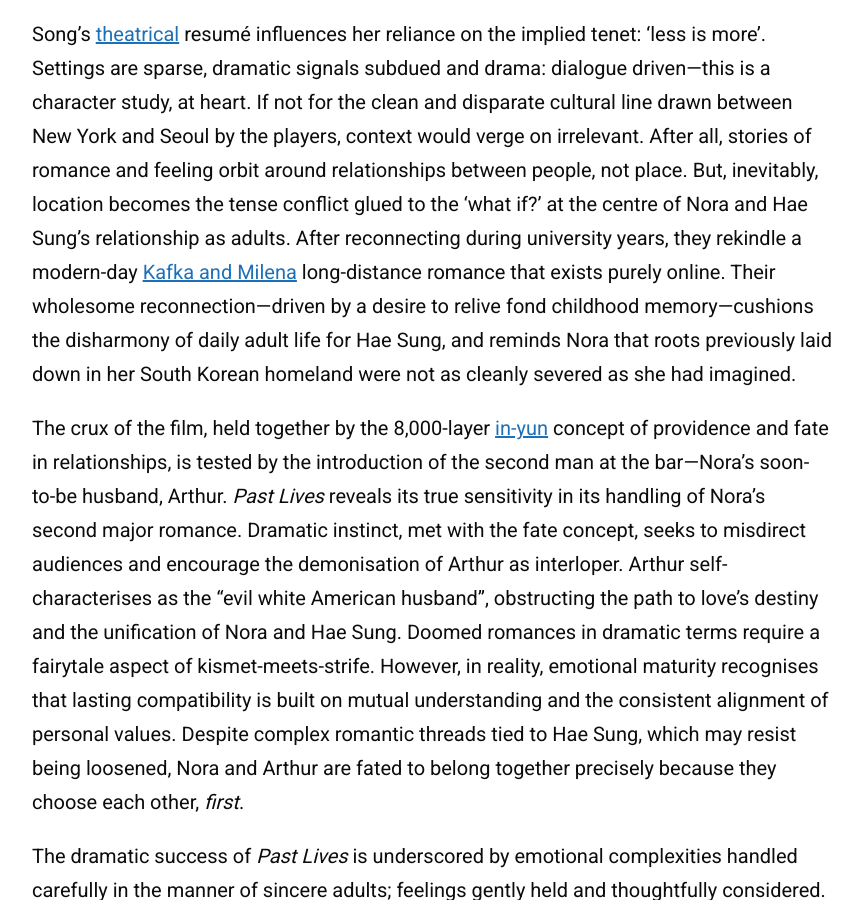
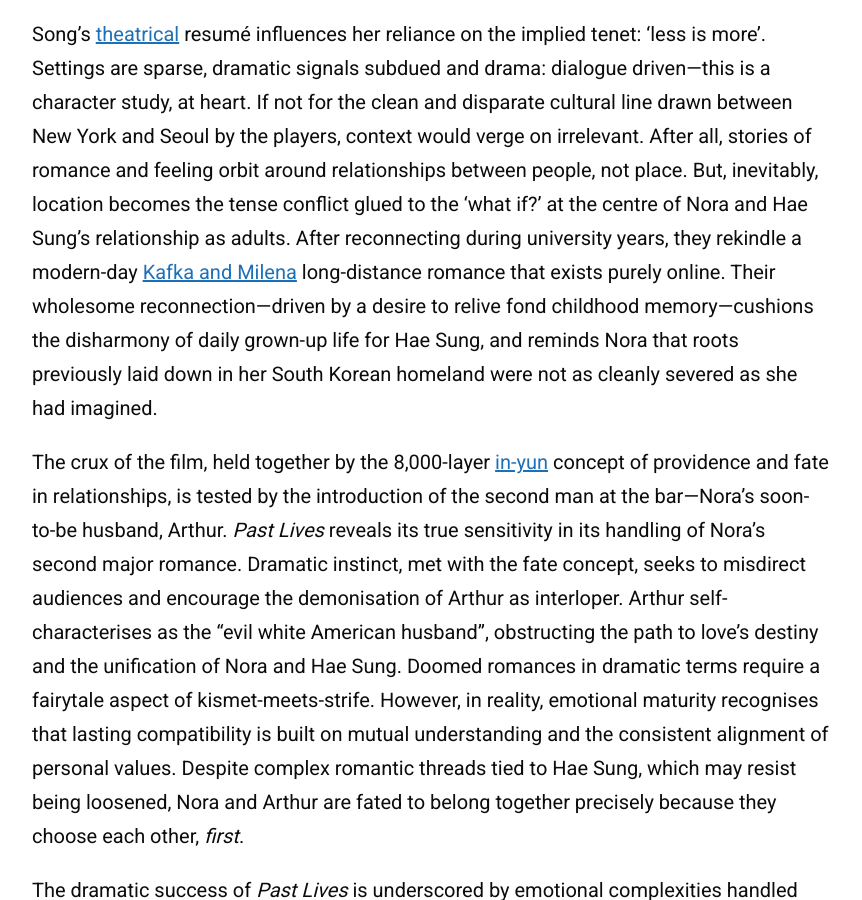
Before and after one commit to zoeurl/zoedowney.github.io, a Jekyll site: the page built from _posts/2024-05-30-past-lives.md, in a window 1280 px wide and 900 px high, scrolled down 1329 px. Shown: the whole window, without its empty margins (208-1070 px from the left). Built offline with Jekyll 4.4.1, drawn with Linux system fonts in a browser that asks for light colours.

Commit message:
Update 2024-05-30-past-lives.md

```diff
--- a/_posts/2024-05-30-past-lives.md
+++ b/_posts/2024-05-30-past-lives.md
@@ -15,7 +15,7 @@
 
 Celine Song’s _Past Lives_ rests on themes of attachment, connection and reconnection in an era in which the digital and physical have become inseparable. Song revitalises the well-worn narrative of re-establishing personal ties from previous eras of life, aligned with this online accessibility we now place ourselves in. It initially focuses on two of the aforementioned bar characters—childhood sweethearts Na Young and Hae Sung (Greta Lee and Teo Yoo—growing up in Seoul, whose paths diverge and reconverge over the course of 20 years. At its pivotal moment in adolescence, Na Young is uprooted and emigrates to the Americas, while Hae Sung continues along a conventional life road in South Korea. A small fish facing a bigger pool of life, Na Young—now known as Nora—grapples with her new immigrant status. But, as her mother consciously says: “When you leave something behind, you gain something, too.”
 
-Song’s [theatrical](https://www.screendaily.com/features/celine-song-talks-moving-from-theatre-to-film-for-past-lives-you-have-to-accept-the-chaos-on-the-day/5188978.article) resumé influences her reliance on the implied tenet: ‘less is more’. Settings are sparse, dramatic signals subdued and drama: dialogue driven—this is a character study, at heart. If not for the clean and disparate cultural line drawn between New York and Seoul by the players, context would verge on irrelevant. After all, stories of romance and feeling orbit around relationships between people, not place. But, inevitably, location becomes the tense conflict glued to the ‘what if?’ at the centre of Nora and Hae Sung’s relationship as adults. After reconnecting during university years, they rekindle a modern-day [Kafka and Milena](https://kafkamuseum.cz/en/franz-kafka/women/milena-jesenska/) long-distance romance that exists purely online. Their wholesome reconnection—driven by a desire to relive fond childhood memory—cushions the disharmony of daily adult life for Hae Sung, and reminds Nora that roots previously laid down in her South Korean homeland were not as cleanly severed as she had imagined.
+Song’s [theatrical](https://www.screendaily.com/features/celine-song-talks-moving-from-theatre-to-film-for-past-lives-you-have-to-accept-the-chaos-on-the-day/5188978.article) resumé influences her reliance on the implied tenet: ‘less is more’. Settings are sparse, dramatic signals subdued and drama: dialogue driven—this is a character study, at heart. If not for the clean and disparate cultural line drawn between New York and Seoul by the players, context would verge on irrelevant. After all, stories of romance and feeling orbit around relationships between people, not place. But, inevitably, location becomes the tense conflict glued to the ‘what if?’ at the centre of Nora and Hae Sung’s relationship as adults. After reconnecting during university years, they rekindle a modern-day [Kafka and Milena](https://kafkamuseum.cz/en/franz-kafka/women/milena-jesenska/) long-distance romance that exists purely online. Their wholesome reconnection—driven by a desire to relive fond childhood memory—cushions the disharmony of daily grown-up life for Hae Sung, and reminds Nora that roots previously laid down in her South Korean homeland were not as cleanly severed as she had imagined.
 
 The crux of the film, held together by the 8,000-layer [in-yun](https://en.wiktionary.org/wiki/%EC%9D%B8%EC%97%B0) concept of providence and fate in relationships, is tested by the introduction of the second man at the bar—Nora’s soon-to-be husband, Arthur. _Past Lives_ reveals its true sensitivity in its handling of Nora’s second major romance. Dramatic instinct, met with the fate concept, seeks to misdirect audiences and encourage the demonisation of Arthur as interloper. Arthur self-characterises as the “evil white American husband”, obstructing the path to love’s destiny and the unification of Nora and Hae Sung. Doomed romances in dramatic terms require a fairytale aspect of kismet-meets-strife. However, in reality, emotional maturity recognises that lasting compatibility is built on mutual understanding and the consistent alignment of personal values. Despite complex romantic threads tied to Hae Sung, which may resist being loosened, Nora and Arthur are fated to belong together precisely because they choose each other, _first_.
 
```
